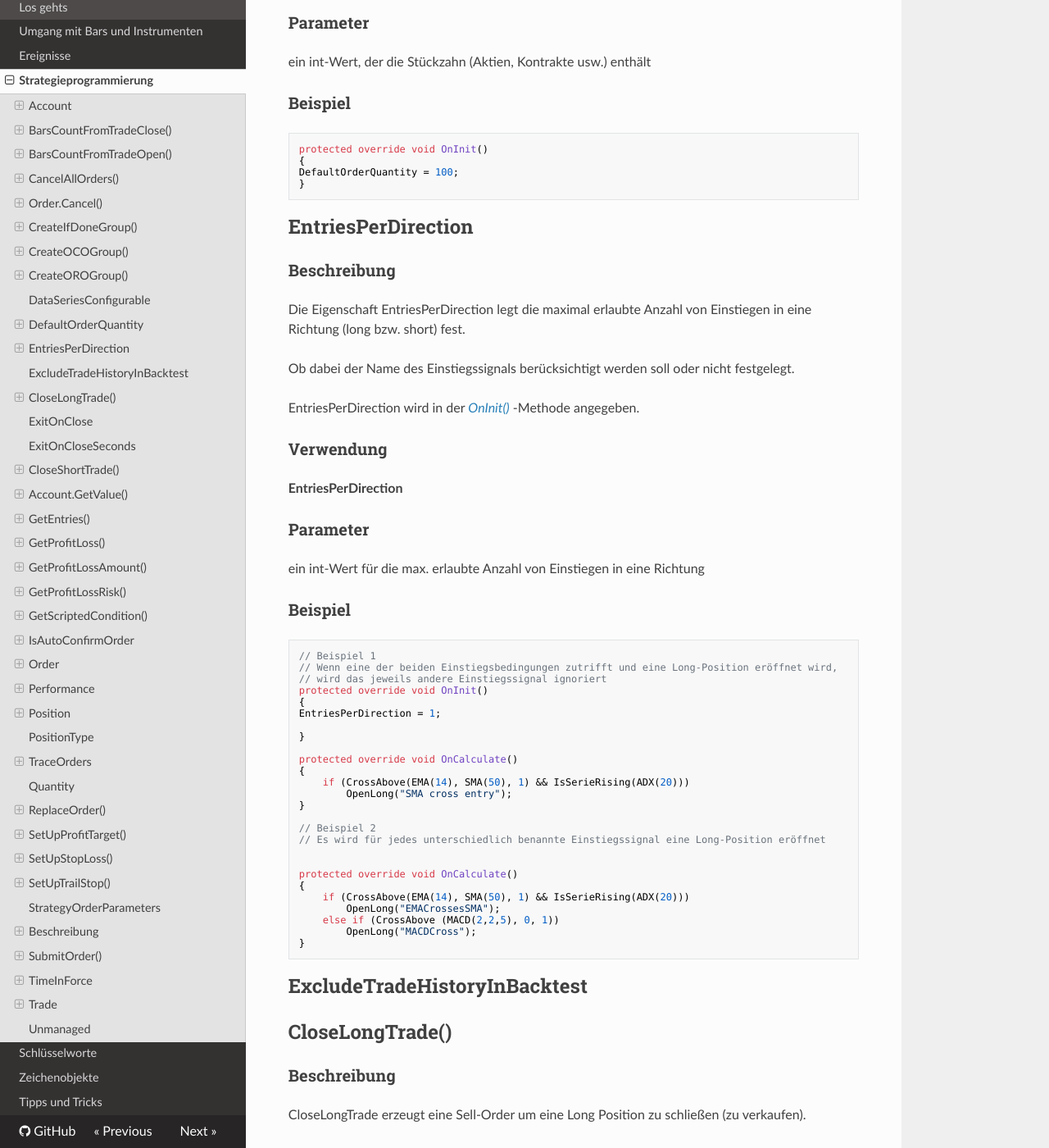
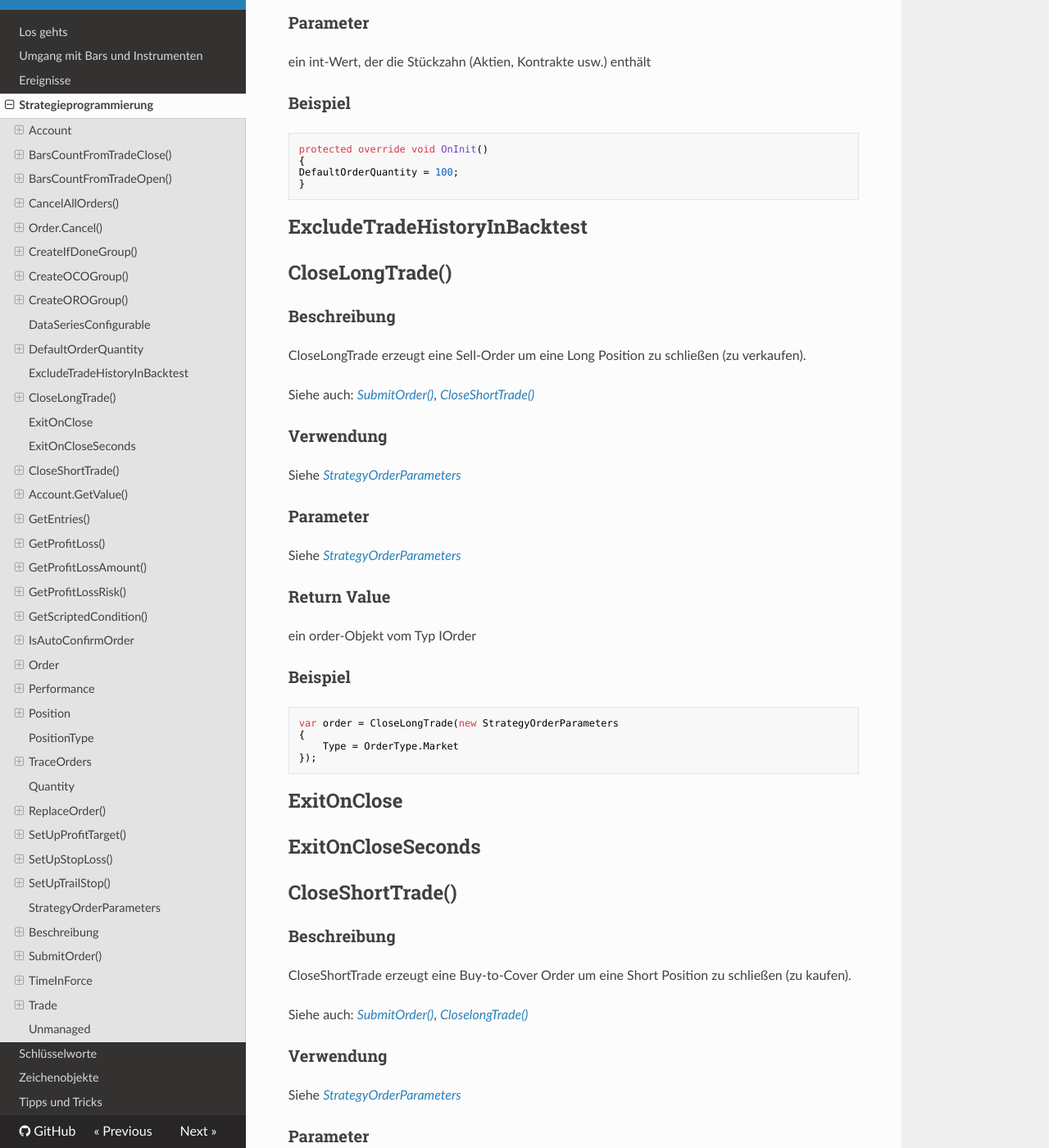
Before and after one commit to AgenaTrader/AgenaScript-documentation-de, an MkDocs documentation site: the page built from sources/strategieprogrammierung.md, in a window 1280 px wide and 1400 px high, scrolled down 7210 px. Shown: the whole window at 82% size. Built offline with MkDocs 1.6.1, drawn with Linux system fonts in a browser that asks for light colours; nearby versions of some CDN libraries; old or Windows-style settings are respelled for this version of MkDocs.

Commit message:
Update strategieprogrammierung.md

````diff
--- a/sources/strategieprogrammierung.md
+++ b/sources/strategieprogrammierung.md
@@ -350,51 +350,6 @@ protected override void OnInit()
 DefaultOrderQuantity = 100;
 }
 ```
-
-## EntriesPerDirection
-### Beschreibung
-Die Eigenschaft EntriesPerDirection legt die maximal erlaubte Anzahl von Einstiegen in eine Richtung (long bzw. short) fest.
-
-Ob dabei der Name des Einstiegssignals berücksichtigt werden soll oder nicht festgelegt.
-
-EntriesPerDirection wird in der [*OnInit()*](#oninit) -Methode angegeben.
-
-### Verwendung
-**EntriesPerDirection**
-
-### Parameter
-ein int-Wert für die max. erlaubte Anzahl von Einstiegen in eine Richtung
-
-### Beispiel
-```cs
-// Beispiel 1
-// Wenn eine der beiden Einstiegsbedingungen zutrifft und eine Long-Position eröffnet wird,
-// wird das jeweils andere Einstiegssignal ignoriert
-protected override void OnInit()
-{
-EntriesPerDirection = 1;
-
-}
-
-protected override void OnCalculate()
-{
-    if (CrossAbove(EMA(14), SMA(50), 1) && IsSerieRising(ADX(20)))
-        OpenLong("SMA cross entry");
-}
-
-// Beispiel 2
-// Es wird für jedes unterschiedlich benannte Einstiegssignal eine Long-Position eröffnet
-
-
-protected override void OnCalculate()
-{
-    if (CrossAbove(EMA(14), SMA(50), 1) && IsSerieRising(ADX(20)))
-        OpenLong("EMACrossesSMA");
-    else if (CrossAbove (MACD(2,2,5), 0, 1))
-        OpenLong("MACDCross");
-}
-```
-
 
 ## ExcludeTradeHistoryInBacktest
 ## CloseLongTrade()
````
